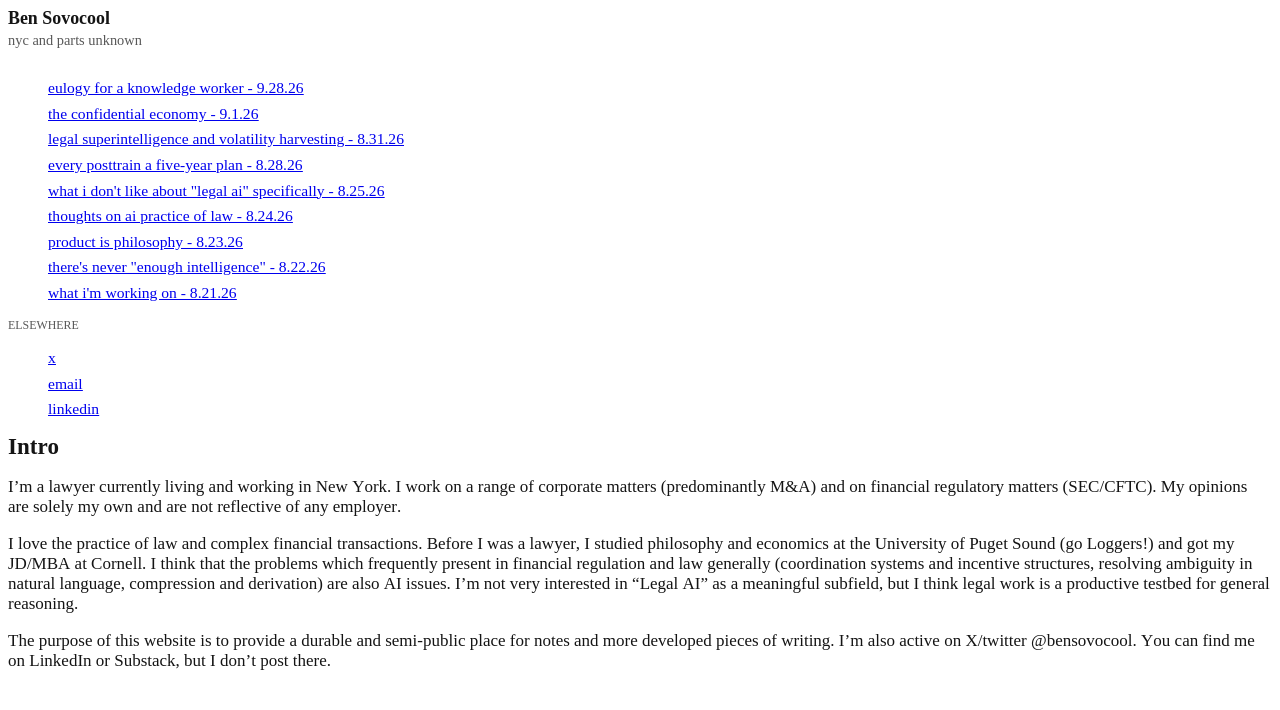
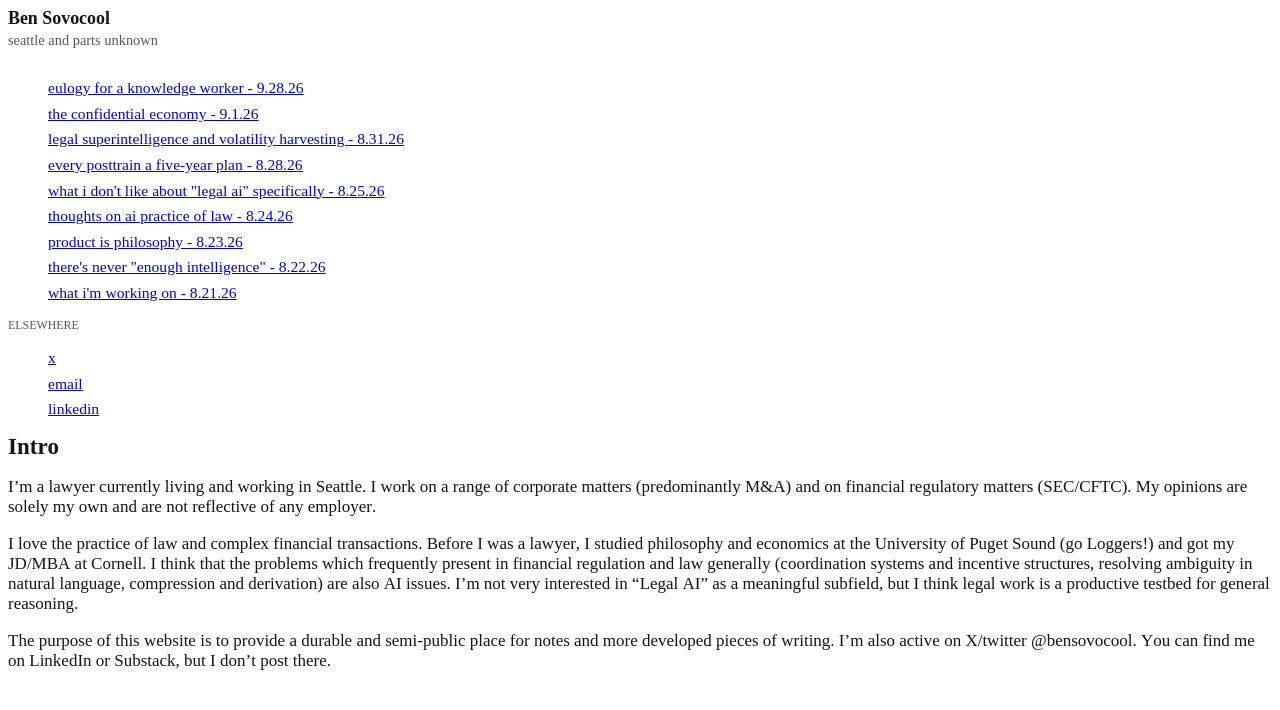
Before and after one commit to bsovocool16/bsovocool16.github.io, a plain HTML site: page index.html in a window 1280 px wide. Drawn offline with Linux system fonts and the light colour scheme.

Commit message:
Update location to Seattle
Co-Authored-By: Claude Opus 5 <noreply@anthropic.com>

```diff
--- a/index.html
+++ b/index.html
@@ -33,7 +33,7 @@
 </head>
 <body>
 <p class="p1"><span class="s1"><b>Ben Sovocool</b><b></b></span></p>
-<p class="p2"><span class="s1">nyc and parts unknown</span></p>
+<p class="p2"><span class="s1">seattle and parts unknown</span></p>
 <ul class="ul1">
   <li class="li5"><span class="s5"><a href="notes/eulogy-for-a-knowledge-worker.html"><span class="s9">eulogy for a knowledge worker - 9.28.26</span></a></span></li>
   <li class="li5"><span class="s5"><a href="notes/confidential-economy.html"><span class="s9">the confidential economy - 9.1.26</span></a></span></li>
@@ -52,7 +52,7 @@
   <li class="li5"><span class="s5"><a href="https://www.linkedin.com/in/benjamin-sovocool-270077163/"><span class="s9">linkedin</span></a></span></li>
 </ul>
 <h1 style="margin: 0.0px 0.0px 17.0px 0.0px; font: 23.0px Charter; color: #141414; -webkit-text-stroke: #141414"><span class="s1"><b>Intro</b><b></b></span></h1>
-<p class="p7"><span class="s1">I’m a lawyer currently living and working in New York. I work on a range of corporate matters (predominantly M&amp;A) and on financial regulatory matters (SEC/CFTC). My opinions are solely my own and are not reflective of any employer.</span></p>
+<p class="p7"><span class="s1">I’m a lawyer currently living and working in Seattle. I work on a range of corporate matters (predominantly M&amp;A) and on financial regulatory matters (SEC/CFTC). My opinions are solely my own and are not reflective of any employer.</span></p>
 <p class="p7"><span class="s1">I love the practice of law and complex financial transactions. Before I was a lawyer, I studied philosophy and economics at the University of Puget Sound (go Loggers!) and got my JD/MBA at Cornell. I think that the problems which frequently present in financial regulation and law generally (coordination systems and incentive structures, resolving ambiguity in natural language, compression and derivation) are also AI issues. I’m not very interested in “Legal AI” as a meaningful subfield, but I think legal work is a productive testbed for general reasoning.</span></p>
 <p class="p8"><span class="s10">The purpose of this website is to provide a durable and semi-public place for notes and more developed pieces of writing. I’m also active on X/twitter @bensovocool. You can find me on LinkedIn or Substack, but I don’t post there.<span class="Apple-converted-space"> </span></span></p>
 <p class="p9"><span class="s10"></span><br></p>
```
